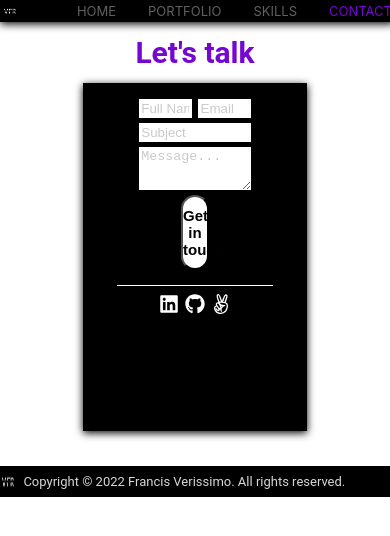
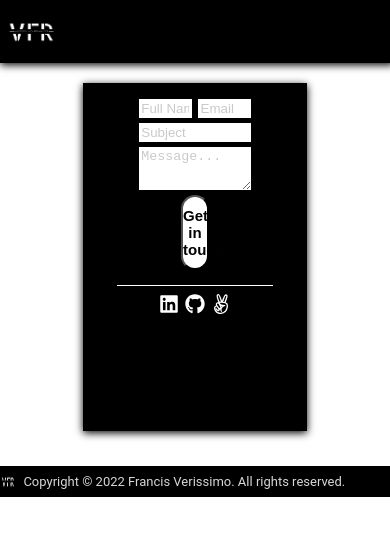
Before and after one commit to VTY1999/React-Portfolio, a React (Create React App) app: page /Contact in a window 390 px wide. Shown: the top 536 px of the page. Built offline with nearby package versions, Linux system fonts and the light colour scheme.

Commit message:
Add styling for mobile menu

```diff
--- a/src/components/NavBar/navbar.js
+++ b/src/components/NavBar/navbar.js
@@ -33,9 +33,12 @@ function NavBar() {
         <ul className="menu">
           {
                           navItems.map((navItems) => (
-                            <li key={navItems.id}>
-                              <NavLink to={navItems.path} className="menulinks">{navItems.text}</NavLink>
-                            </li>
+                            <>
+                              <li key={navItems.id}>
+                                <NavLink to={navItems.path} className="menulinks">{navItems.text}</NavLink>
+                              </li>
+
+                            </>
                           ))
                       }
         </ul>
--- a/src/components/NavBar/navbar.scss
+++ b/src/components/NavBar/navbar.scss
@@ -38,3 +38,13 @@
 .menulinks.active {
   color: #7606d1;
 }
+
+@media screen and (max-width: 800px) {
+  .logo {
+    width: 15%;
+  }
+
+  .menulinks {
+    display: none;
+  }
+}
```
